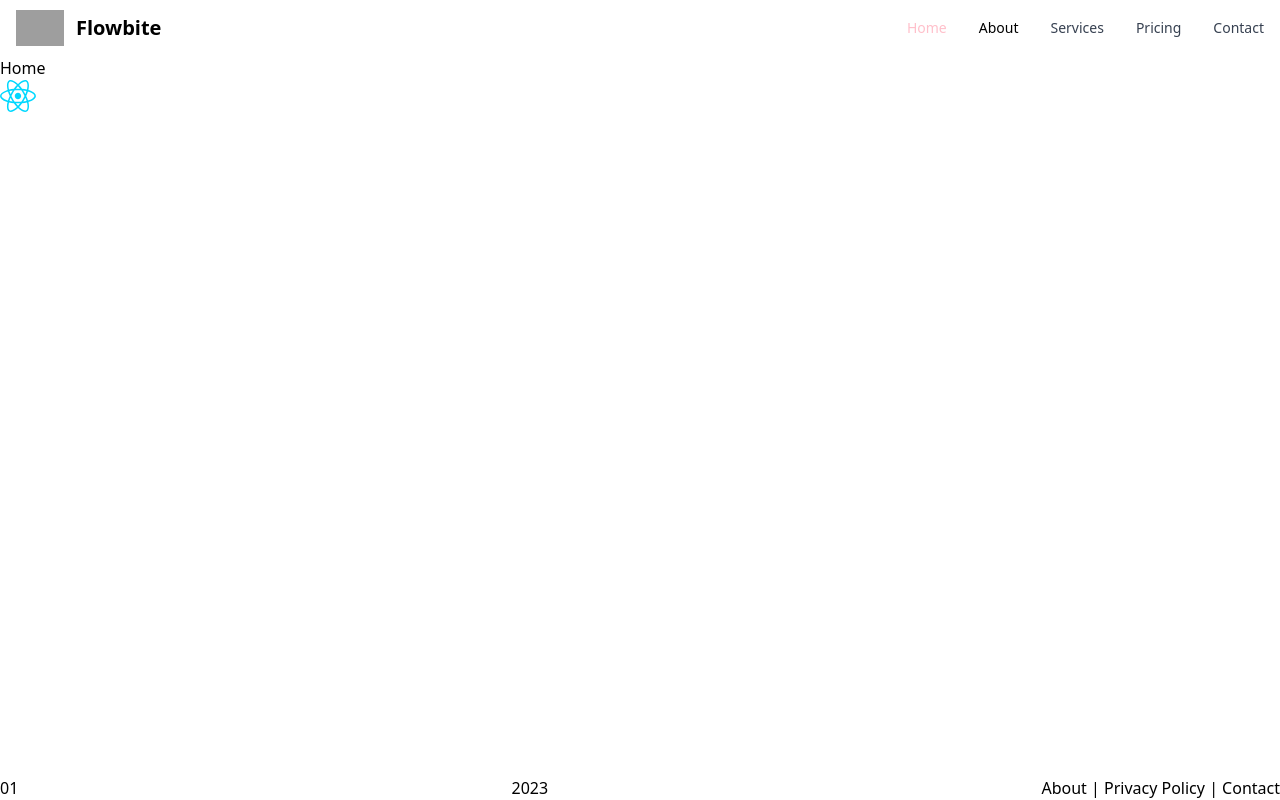
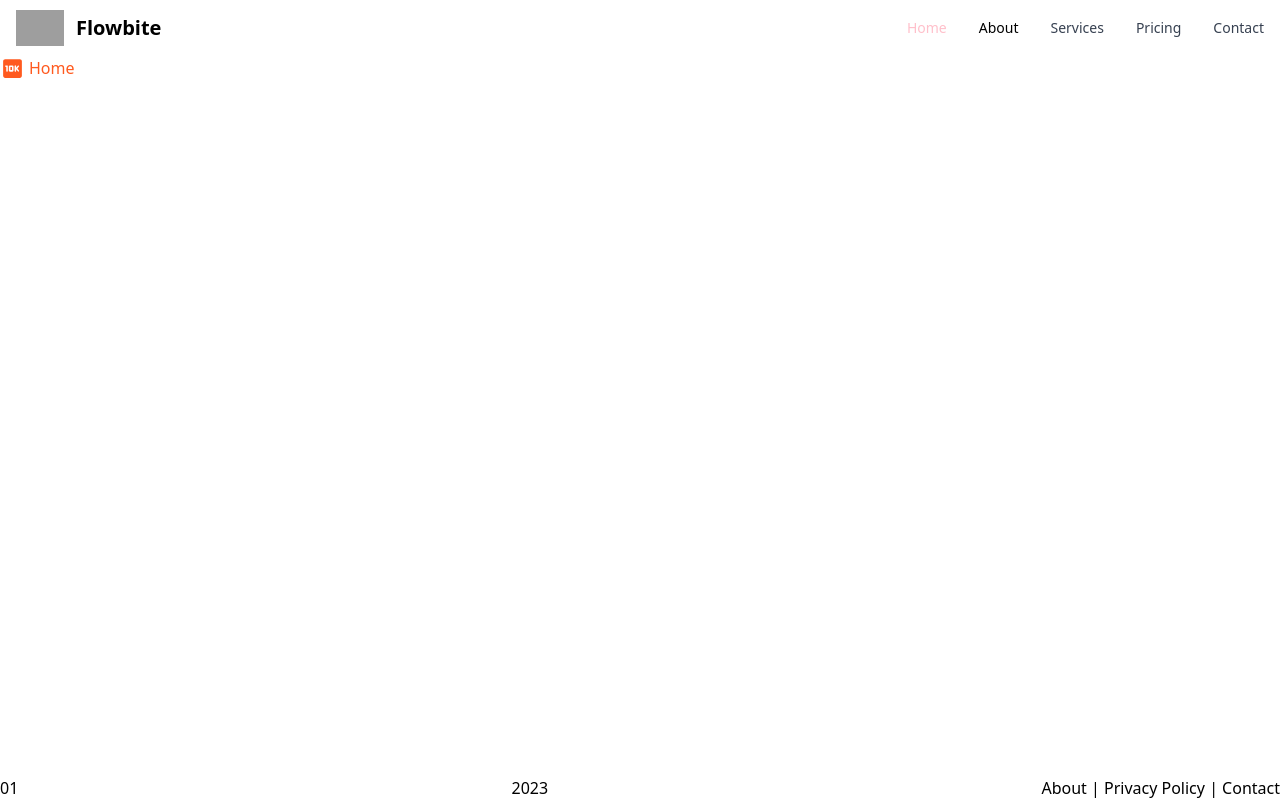
Before and after one commit to AndreasKarz/ReactStarterTemplate, a React (Vite) app: page / in a window 1280 px wide. Built offline with nearby package versions, Linux system fonts and the light colour scheme; grey boxes are pictures that could not be loaded.

Commit message:
Add Iconify

```diff
--- a/package.json
+++ b/package.json
@@ -21,6 +21,7 @@
     "vite-plugin-svgr": "^2.4.0"
   },
   "devDependencies": {
+    "@iconify/react": "^4.0.1",
     "@types/react": "^18.0.26",
     "@types/react-dom": "^18.0.9",
     "@vitejs/plugin-react-swc": "^3.0.0",
--- a/src/pages/Home.tsx
+++ b/src/pages/Home.tsx
@@ -1,12 +1,18 @@
 /**
- * https://www.freecodecamp.org/news/how-to-import-svgs-in-react-and-vite/
+ * https://icon-sets.iconify.design/
+ * https://tailwindcss.com/docs/margin
  */
-import { ReactComponent as Logo } from '../assets/react.svg';
+import { Icon } from '@iconify/react';
 
 function Home() {
 	return (
-		<div>
-			Home <Logo />
+		<div className='text-orange-500'>
+			<Icon
+				icon='material-symbols:10k-rounded'
+				height={25}
+				className='inline-block float-left mr-1'
+			/>
+			Home
 		</div>
 	);
 }
```
Also changed, not shown: 2 other files (tests, documents, lock files or other folders).
